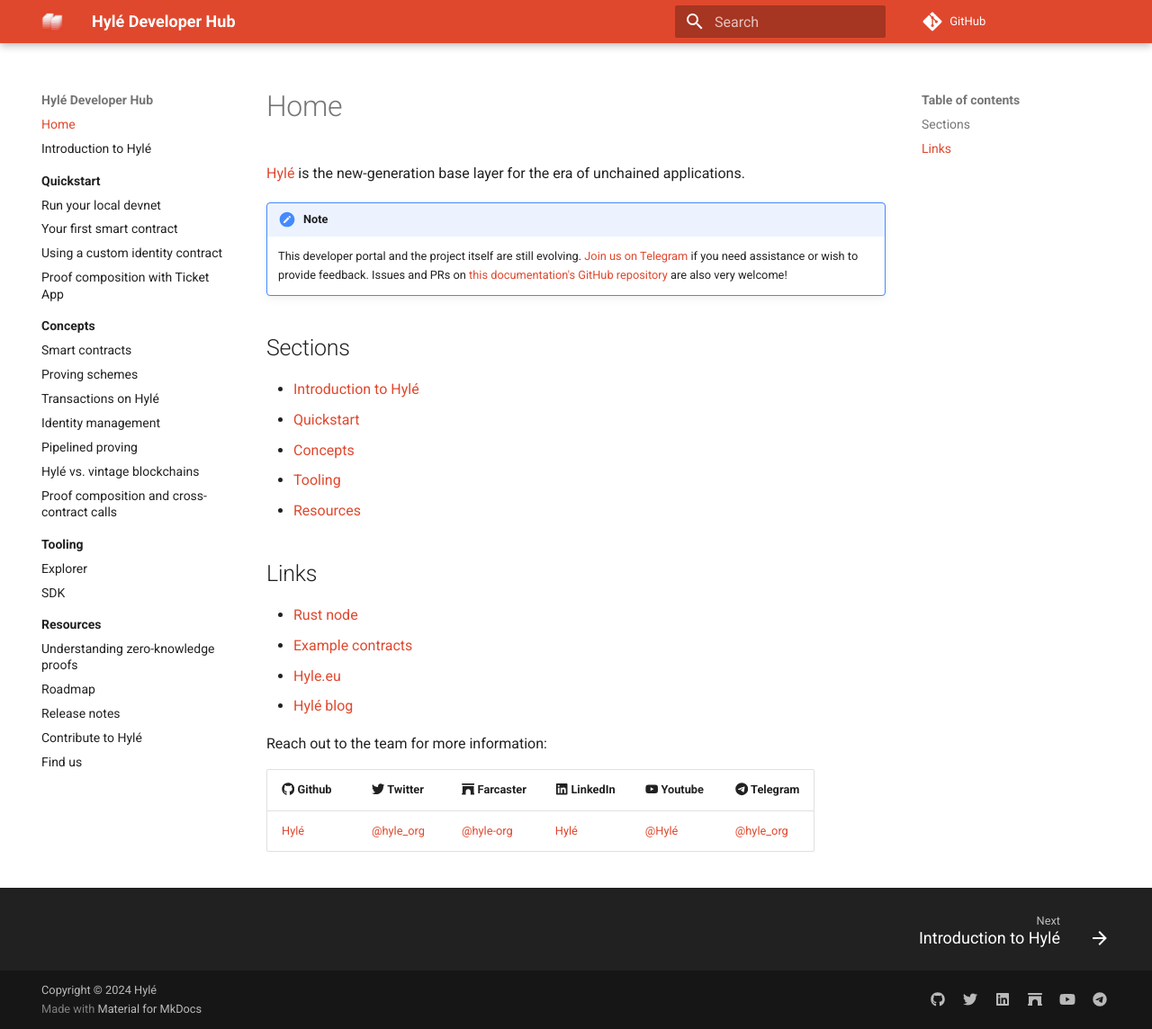
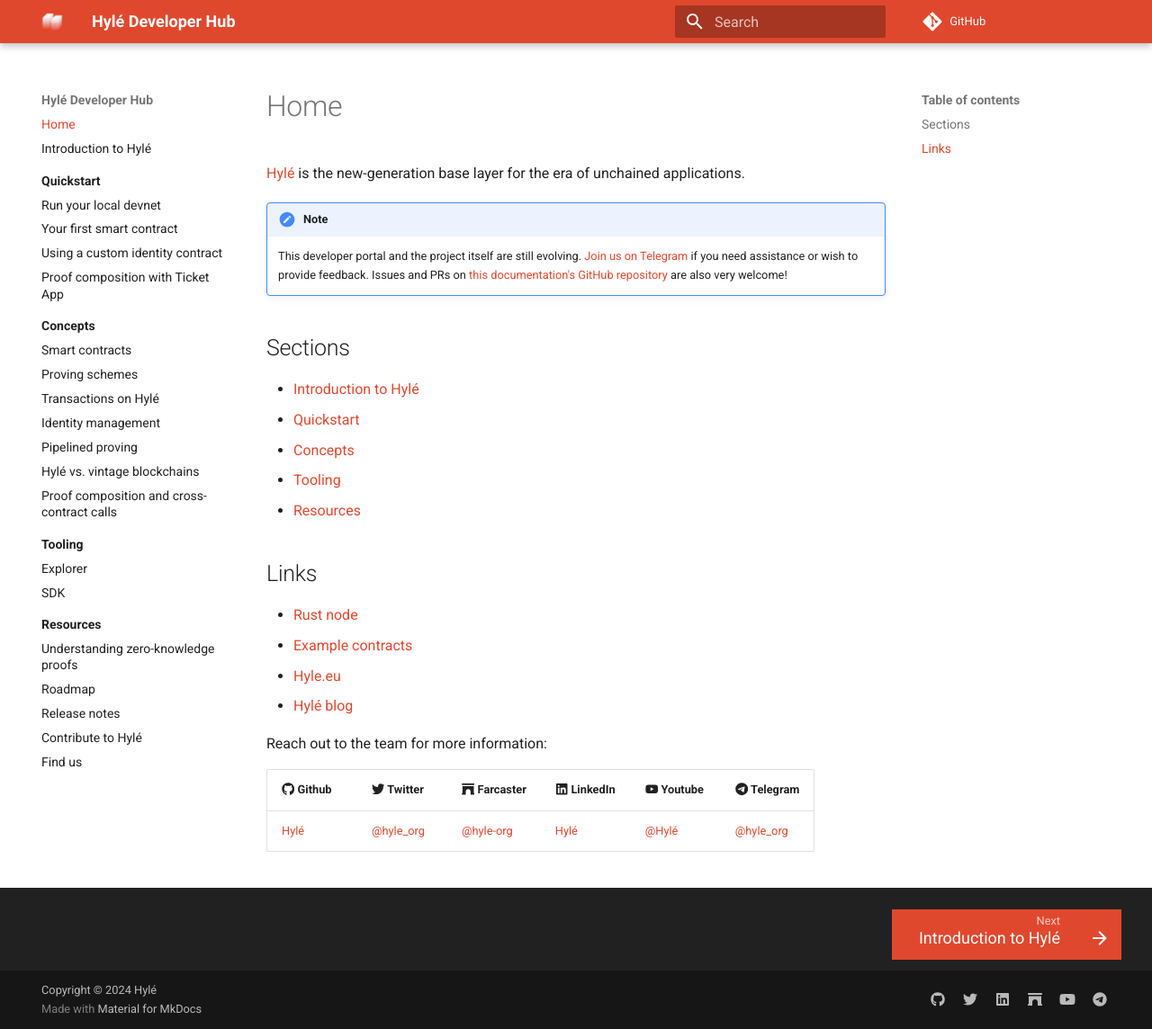
Before and after one commit to Hyle-org/devhub-hyle, an MkDocs documentation site: the page built from docs/index.md, in a window 1280 px wide and 1144 px high. Shown: the whole window at 90% size. Built offline with MkDocs 1.6.1 and Material for MkDocs 9.7.7, drawn with Linux system fonts in a browser that asks for light colours; comment, search, counter and statistics services are not loaded.

Commit message:
make nav links more visible

```diff
--- a/docs/assets/stylesheets/extra.css
+++ b/docs/assets/stylesheets/extra.css
@@ -13,3 +13,9 @@
     max-width: 1200px;
     margin: auto;
 }
+
+/* Previous and next buttons */
+.md-footer__link {
+    background-color: #e0482e;
+    color: white;
+}
```
